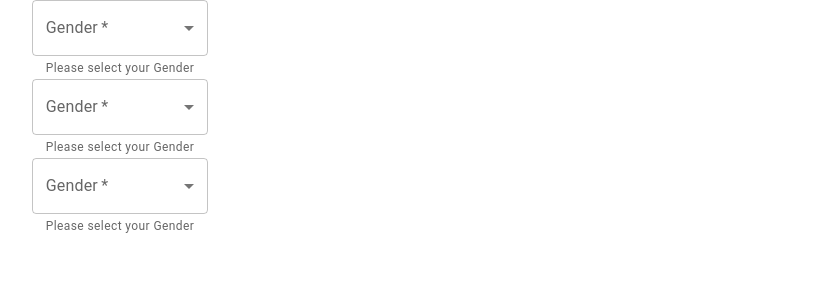
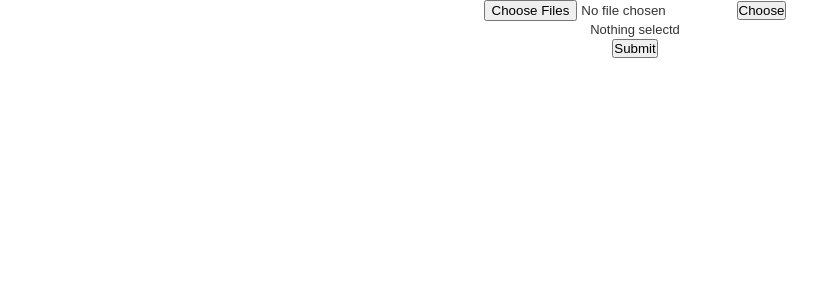
Before and after one commit to farziDevloper/react-redux, a React (Create React App) app: page / in a window 1280 px wide. Shown: the top 300 px of the page, without its empty margins (5-822 px from the left). Built offline with nearby package versions, Linux system fonts and the light colour scheme.

Commit message:
image and video input

```diff
--- a/package.json
+++ b/package.json
@@ -13,15 +13,19 @@
     "@testing-library/jest-dom": "^5.16.5",
     "@testing-library/react": "^13.4.0",
     "@testing-library/user-event": "^13.5.0",
+    "axios": "^1.4.0",
     "react": "^18.2.0",
     "react-datepicker": "^4.14.1",
     "react-dom": "^18.2.0",
+    "react-dropzone": "^14.2.3",
     "react-images-upload": "^1.2.8",
+    "react-images-uploading": "^3.1.7",
     "react-multiple-image-input": "^1.0.0",
     "react-multiple-image-uploader": "^1.0.3",
     "react-redux": "^8.1.0",
     "react-scripts": "5.0.1",
     "react-select": "^5.7.3",
+    "react-use-file-upload": "^0.9.5",
     "redux": "^4.2.1",
     "redux-thunk": "^2.4.2",
     "styled-components": "^6.0.1",
--- a/src/App.js
+++ b/src/App.js
@@ -10,6 +10,10 @@ import PreviewMultipleImages from "./Components/MultipleImages";
 import ImageBox from "./Components/ImageBox";
 import FilePreviewer from "./Components/FilePreview";
 import SelectBox from "./Components/SelectBox";
+import FileUpload from "./Components/FileUpload";
+import { HandleUpload } from "./Components/HandleUpload";
+import VideoInput from "./Components/VideoInput";
+
 
 
 function App() {
@@ -38,7 +42,10 @@ function App() {
     {/* <ImageBox /> */}
        {/* {showPopup &&  <Abhishek/>} */}
        {/* <FilePreviewer /> */}
-       <SelectBox />
+       {/* <SelectBox /> */}
+    {/* <FileUpload /> */}
+    {/* <HandleUpload /> */}
+    <VideoInput />
 
     </div>
   );
--- /dev/null
+++ b/src/Components/FileUpload.js
@@ -0,0 +1,58 @@
+
+
+
+ //react sample code
+
+
+
+import React, { useState } from 'react';
+import Dropzone from 'react-dropzone';
+import axios from 'axios';
+
+const FileUpload = () => {
+  const [uploadedUrls, setUploadedUrls] = useState([]);
+
+  const handleFileUpload = async (files) => {
+    const formData = new FormData();
+    files.forEach((file) => console.log("files",files));
+
+    console.log("upload urls here" , formData);
+    try {
+      const response = await axios.post('/upload', formData, {
+        headers: { 'Content-Type': 'multipart/form-data' },
+      });
+
+      setUploadedUrls(response.data.urls);
+    } catch (error) {
+      console.error('Error uploading files: ', error);
+    }
+  };
+
+  return (
+    <div>
+      <Dropzone onDrop={handleFileUpload}>
+        {({ getRootProps, getInputProps }) => (
+          <div {...getRootProps()} style={{ border: '1px dashed black', padding: '20px' }}>
+            <input {...getInputProps()} />
+            <p>Drag and drop some files here, or click to select files</p>
+          </div>
+        )}
+      </Dropzone>
+
+      {uploadedUrls.length > 0 && (
+        <div>
+          <h2>Uploaded URLs:</h2>
+          <ul>
+            {uploadedUrls.map((url, index) => (
+              <li key={index}>
+                <a href={url} target="_blank" rel="noopener noreferrer">{url}</a>
+              </li>
+            ))}
+          </ul>
+        </div>
+      )}
+    </div>
+  );
+};
+
+export default FileUpload;
--- /dev/null
+++ b/src/Components/HandleUpload.js
@@ -0,0 +1,71 @@
+import React from 'react';
+import ImageUploading from 'react-images-uploading';
+import axios from 'axios';
+
+export function HandleUpload() {
+  const [images, setImages] = React.useState([]);
+  const maxNumber = 69;
+
+  const onChange = (imageList, addUpdateIndex) => {
+    // data for submit
+    console.log(imageList, addUpdateIndex);
+    setImages(imageList);
+  };
+  const handleSubmit  = async(e) => {
+    e.preventDefault();
+    try {
+        const response = await axios.post('https://liveeserver.azurewebsites.net/api/upload', {
+            // Data to be sent to the server
+                data: images
+        });
+        console.log(response.data);
+    } catch (error) {
+        console.error(error);
+    }
+  }
+
+  return (
+    <div className="App">
+      <ImageUploading
+        multiple
+        value={images}
+        onChange={onChange}
+        maxNumber={maxNumber}
+        dataURLKey="data_url"
+      >
+        {({
+          imageList,
+          onImageUpload,
+          onImageRemoveAll,
+          onImageUpdate,
+          onImageRemove,
+          isDragging,
+          dragProps,
+        }) => (
+          // write your building UI
+          <div className="upload__image-wrapper">
+            <button
+              style={isDragging ? { color: 'red' } : undefined}
+              onClick={onImageUpload}
+              {...dragProps}
+            >
+              Click or Drop here
+            </button>
+            &nbsp;
+            <button onClick={onImageRemoveAll}>Remove all images</button>
+            {imageList.map((image, index) => (
+              <div key={index} className="image-item">
+                <img src={image['data_url']} alt="" width="100" />
+                <div className="image-item__btn-wrapper">
+                  <button onClick={() => onImageUpdate(index)}>Update</button>
+                  <button onClick={() => onImageRemove(index)}>Remove</button>
+                </div>
+              </div>
+            ))}
+          </div>
+        )}
+      </ImageUploading>
+      <button onClick={(e) => {handleSubmit(e)}} > Submit</button>
+    </div>
+  );
+}
--- /dev/null
+++ b/src/Components/VideoInput.js
@@ -0,0 +1,57 @@
+import React from "react";
+import axios from 'axios';
+export default function VideoInput(props) {
+  const { width, height } = props;
+
+  const inputRef = React.useRef();
+
+  const [source, setSource] = React.useState();
+
+  const handleFileChange = (event) => {
+    const file = event.target.files[0];
+    const url = URL.createObjectURL(file);
+    setSource(url);
+  };
+
+  const handleChoose = (event) => {
+    inputRef.current.click();
+  };
+
+  const handleSubmit  = async(e) => {
+    e.preventDefault();
+    try {
+        const response = await axios.post('https://liveeserver.azurewebsites.net/api/upload', {
+            // Data to be sent to the server
+                data: source
+        });
+        console.log(response.data);
+    } catch (error) {
+        console.error(error);
+    }
+  }
+
+  return (
+    <div className="VideoInput">
+      <input
+        ref={inputRef}
+        className="VideoInput_input"
+        type="file"
+        multiple
+        onChange={handleFileChange}
+        accept=".mov,.mp4"
+      />
+      {!source && <button onClick={handleChoose}>Choose</button>}
+      {source && (
+        <video
+          className="VideoInput_video"
+          width="100%"
+          height={height}
+          controls
+          src={source}
+        />
+      )}
+      <div className="VideoInput_footer">{source || "Nothing selectd"}</div>
+      <button onClick={(e) => {handleSubmit(e)}} > Submit</button>
+    </div>
+  );
+}
```
